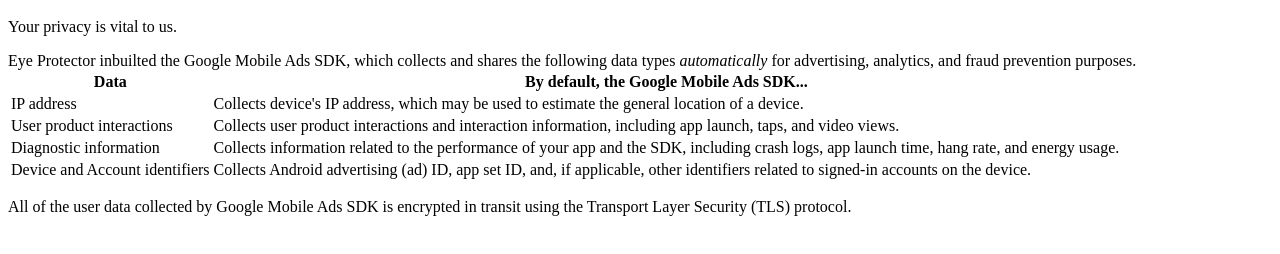
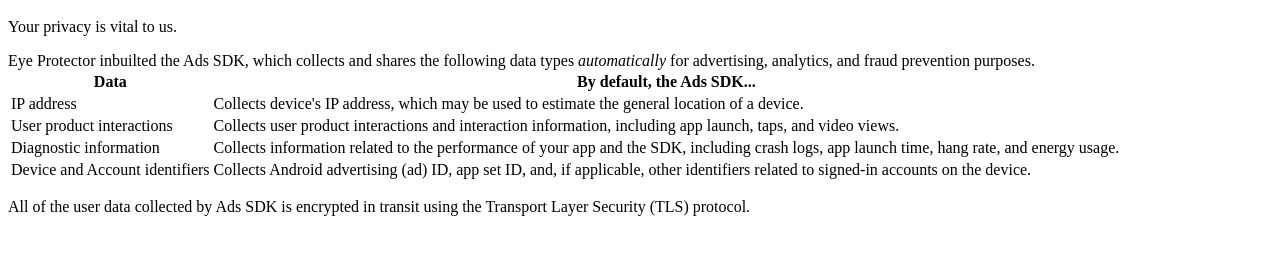
Before and after one commit to TinyCand/TinyCand.github.io, a plain HTML site: page EyeProtector/Privacy/Free/EyeProtector-free-Privacy-Eng.html in a window 1280 px wide. Shown: the part 48-302 px from the top of the page. Drawn offline with Linux system fonts and the light colour scheme.

Commit message:
更新免费版隐私条款

```diff
--- a/EyeProtector/Privacy/Free/EyeProtector-free-Privacy-Eng.html
+++ b/EyeProtector/Privacy/Free/EyeProtector-free-Privacy-Eng.html
@@ -7,7 +7,7 @@
 <h1>Eye Protector Privacy Policy</h1>
 <p id="content">
 Your privacy is vital to us. </br>
-<p>Eye Protector inbuilted the Google Mobile Ads SDK, which collects and shares the following data types
+<p>Eye Protector inbuilted the Ads SDK, which collects and shares the following data types
 <em>automatically</em> for
 
 advertising, analytics, and fraud prevention purposes.
@@ -17,7 +17,7 @@
   <tr>
    <th>Data
    </th>
-   <th>By default, the Google Mobile Ads SDK...
+   <th>By default, the Ads SDK...
    </th>
   </tr>
   <tr>
@@ -55,7 +55,7 @@
 
 </table>
 
-<p>All of the user data collected by Google Mobile Ads SDK is encrypted in
+<p>All of the user data collected by Ads SDK is encrypted in
 transit using the Transport Layer Security (TLS) protocol.</p>
 </p>
 </body>
```
